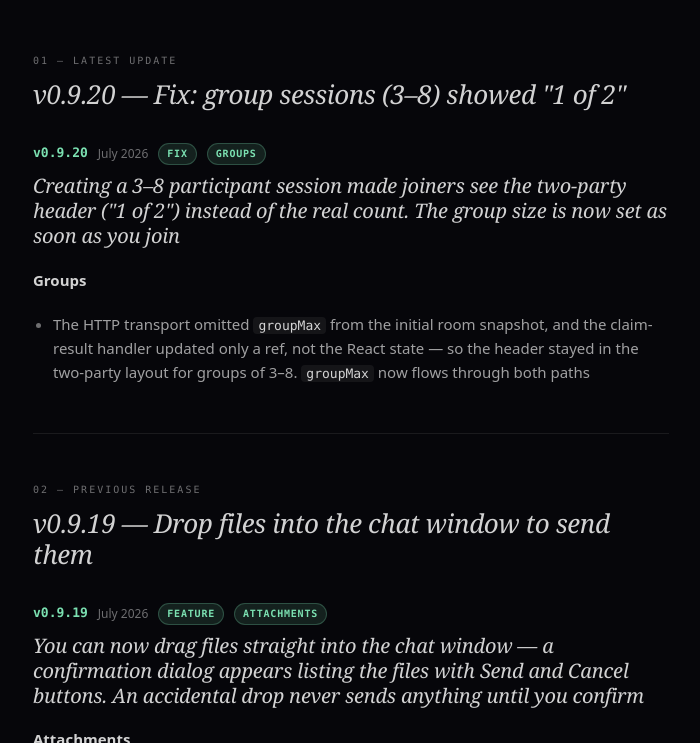
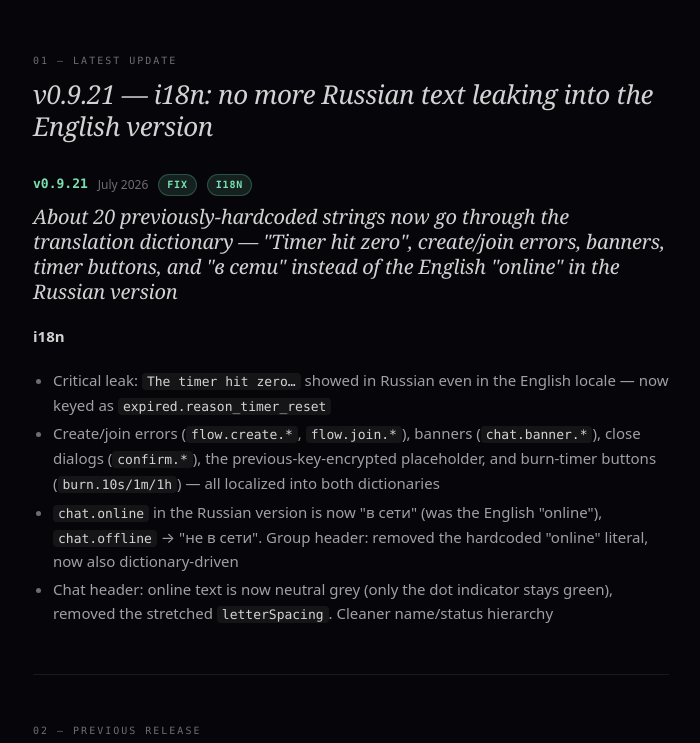
Before and after one commit to www7man/Nee2P, a website: page updates.html in a window 1280 px wide. Shown: the part 209-952 px from the top of the page, without its empty margins (289-989 px from the left). Drawn offline with Linux system fonts and the light colour scheme.

Commit message:
chore(release): v0.9.21 — version bump + changelog
Bumps version.js + package.json 0.9.20 -> 0.9.21 and adds the v0.9.21
changelog entry (RU+EN): i18n leak fix. sw.js CACHE_VERSION bumped
(nee2p-v32 -> nee2p-v33) so installed service workers pick up the new
bundle. Renumbered prior changelog sections.

```diff
--- a/package.json
+++ b/package.json
@@ -1,7 +1,7 @@
 {
   "name": "nee2p",
   "private": true,
-  "version": "0.9.20",
+  "version": "0.9.21",
   "description": "Anonymous paired messenger. Pair by secret phrase, e2e-encrypted.",
   "main": "server.js",
   "scripts": {
--- a/sw.js
+++ b/sw.js
@@ -10,7 +10,7 @@
 //
 // Bump CACHE_VERSION to invalidate the precache after deploys.
 
-const CACHE_VERSION = 'nee2p-v32-0.9.20';
+const CACHE_VERSION = 'nee2p-v33-0.9.21';
 
 // All paths are relative to the SW scope (which is /2Pee/ in production).
 const PRECACHE_URLS = [
--- a/updates.html
+++ b/updates.html
@@ -367,6 +367,47 @@
   <!-- 01 — Latest update -->
   <section>
     <div class="section-num"><span lang="ru">01 — Последнее обновление</span><span lang="en">01 — Latest update</span></div>
+    <h2 class="section-heading"><span lang="ru">v0.9.21 — Перевод: больше не цепляет русский текст в английской версии</span><span lang="en">v0.9.21 — i18n: no more Russian text leaking into the English version</span></h2>
+
+    <div class="release">
+      <div class="release-meta">
+        <span class="release-version">v0.9.21</span>
+        <span class="release-date"><span lang="ru">июль 2026</span><span lang="en">July 2026</span></span>
+        <span class="release-tag"><span lang="ru">фикс</span><span lang="en">fix</span></span>
+        <span class="release-tag"><span lang="ru">перевод</span><span lang="en">i18n</span></span>
+      </div>
+      <h3 class="release-title">
+        <span lang="ru">Около 20 захардкоженных строк теперь ходят через словарь переводов — «Таймер обнулился», ошибки создания/входа, баннеры, кнопки таймера и «в сети» вместо английского «online» в русской версии</span>
+        <span lang="en">About 20 previously-hardcoded strings now go through the translation dictionary — "Timer hit zero", create/join errors, banners, timer buttons, and "в сети" instead of the English "online" in the Russian version</span>
+      </h3>
+
+      <h4><span lang="ru">Перевод</span><span lang="en">i18n</span></h4>
+      <ul>
+        <li>
+          <span lang="ru">Критичный баг: <code>Таймер обнулился. Все сообщения и ключи стёрты.</code> появлялся по-русски даже в английской локали — теперь ключ <code>expired.reason_timer_reset</code></span>
+          <span lang="en">Critical leak: <code>The timer hit zero…</code> showed in Russian even in the English locale — now keyed as <code>expired.reason_timer_reset</code></span>
+        </li>
+        <li>
+          <span lang="ru">Ошибки создания/входа (<code>flow.create.*</code>, <code>flow.join.*</code>), баннеры (<code>chat.banner.*</code>), диалоги закрытия (<code>confirm.*</code>), плейсхолдер шифра-прежним-ключом, кнопки таймера самоуничтожения (<code>burn.10s/1m/1h</code>) — всё переведено в оба словаря</span>
+          <span lang="en">Create/join errors (<code>flow.create.*</code>, <code>flow.join.*</code>), banners (<code>chat.banner.*</code>), close dialogs (<code>confirm.*</code>), the previous-key-encrypted placeholder, and burn-timer buttons (<code>burn.10s/1m/1h</code>) — all localized into both dictionaries</span>
+        </li>
+        <li>
+          <span lang="ru"><code>chat.online</code> в русской версии теперь «в сети» (был англоязычный «online»), <code>chat.offline</code> → «не в сети». Групповой хедер: убран «online»-литерал, теперь тоже из словаря</span>
+          <span lang="en"><code>chat.online</code> in the Russian version is now "в сети" (was the English "online"), <code>chat.offline</code> → "не в сети". Group header: removed the hardcoded "online" literal, now also dictionary-driven</span>
+        </li>
+        <li>
+          <span lang="ru">Шапка чата: онлайн-текст теперь нейтрально-серый (зелёным осталась только точка-индикатор), убран растянутый <code>letterSpacing</code>. Чище иерархия имя/статус</span>
+          <span lang="en">Chat header: online text is now neutral grey (only the dot indicator stays green), removed the stretched <code>letterSpacing</code>. Cleaner name/status hierarchy</span>
+        </li>
+      </ul>
+    </div>
+  </section>
+
+  <hr />
+
+  <!-- 02 — Previous release -->
+  <section>
+    <div class="section-num"><span lang="ru">02 — Предыдущий релиз</span><span lang="en">02 — Previous release</span></div>
     <h2 class="section-heading"><span lang="ru">v0.9.20 — Фикс: групповые сессии (3–8) показывали «1 of 2»</span><span lang="en">v0.9.20 — Fix: group sessions (3–8) showed "1 of 2"</span></h2>
 
     <div class="release">
@@ -395,7 +436,7 @@
 
   <!-- 03 — Previous release -->
   <section>
-    <div class="section-num"><span lang="ru">02 — Предыдущий релиз</span><span lang="en">02 — Previous release</span></div>
+    <div class="section-num"><span lang="ru">03 — Предыдущий релиз</span><span lang="en">03 — Previous release</span></div>
     <h2 class="section-heading"><span lang="ru">v0.9.19 — Перетащите файлы в окно чата, чтобы отправить</span><span lang="en">v0.9.19 — Drop files into the chat window to send them</span></h2>
 
     <div class="release">
@@ -424,7 +465,7 @@
 
   <!-- 03 — Previous release -->
   <section>
-    <div class="section-num"><span lang="ru">03 — Предыдущий релиз</span><span lang="en">03 — Previous release</span></div>
+    <div class="section-num"><span lang="ru">04 — Предыдущий релиз</span><span lang="en">04 — Previous release</span></div>
     <h2 class="section-heading"><span lang="ru">v0.9.16 — Голосовые и картинки доезжают до всех + микрофон гаснет после записи</span><span lang="en">v0.9.16 — Voice &amp; images now reach everyone + mic released after recording</span></h2>
 
     <div class="release">
@@ -462,7 +503,7 @@
 
   <!-- 03 — Previous release -->
   <section>
-    <div class="section-num"><span lang="ru">04 — Предыдущий релиз</span><span lang="en">04 — Previous release</span></div>
+    <div class="section-num"><span lang="ru">05 — Предыдущий релиз</span><span lang="en">05 — Previous release</span></div>
     <h2 class="section-heading"><span lang="ru">v0.9.15 — Работа на любом reverse-proxy без CDN + картинки в чате</span><span lang="en">v0.9.15 — Runs behind any plain reverse-proxy (no CDN) + chat images</span></h2>
 
     <div class="release">
@@ -504,7 +545,7 @@
 
   <!-- 04 — Earlier release -->
   <section>
-    <div class="section-num"><span lang="ru">05 — Ранний релиз</span><span lang="en">05 — Earlier release</span></div>
+    <div class="section-num"><span lang="ru">06 — Ранний релиз</span><span lang="en">06 — Earlier release</span></div>
     <h2 class="section-heading"><span lang="ru">v0.9.13 — Критические фиксы + Nee2P Lite + полная локализация</span><span lang="en">v0.9.13 — Critical fixes + Nee2P Lite + complete localization</span></h2>
 
     <div class="release">
@@ -588,7 +629,7 @@
 
   <!-- 05 — Earlier still -->
   <section>
-    <div class="section-num"><span lang="ru">06 — Ещё ранее</span><span lang="en">06 — Earlier still</span></div>
+    <div class="section-num"><span lang="ru">07 — Ещё ранее</span><span lang="en">07 — Earlier still</span></div>
     <h2 class="section-heading"><span lang="ru">v0.8.7 — Критический фикс парного соединения + Nee2P Lite</span><span lang="en">v0.8.7 — Critical pairing fix + Nee2P Lite</span></h2>
 
     <div class="release">
@@ -659,7 +700,7 @@
 
   <!-- 06 — Version history -->
   <section>
-    <div class="section-num"><span lang="ru">07 — История версий</span><span lang="en">07 — Version history</span></div>
+    <div class="section-num"><span lang="ru">08 — История версий</span><span lang="en">08 — Version history</span></div>
     <h2 class="section-heading"><span lang="ru">v0.8.5 — Полная локализация + умный Service Worker</span><span lang="en">v0.8.5 — Full localization + smart Service Worker</span></h2>
 
     <div class="release">
--- a/version.js
+++ b/version.js
@@ -6,4 +6,4 @@
 //
 // Consumed by: nee2p-screens.jsx WelcomeScreen (Open Source badge) and
 // any other surface that wants to show the current build version.
-window.NEE2P_VERSION = '0.9.20';
+window.NEE2P_VERSION = '0.9.21';
```
